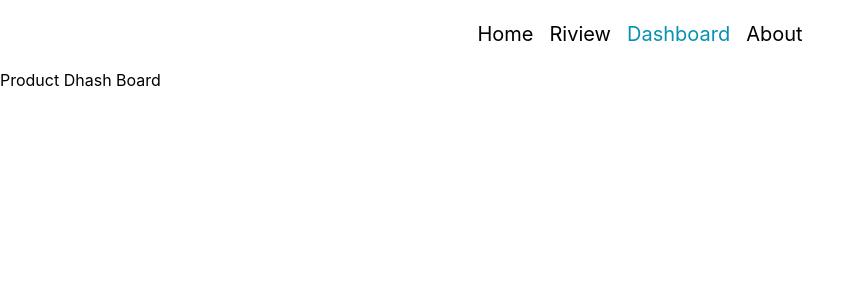
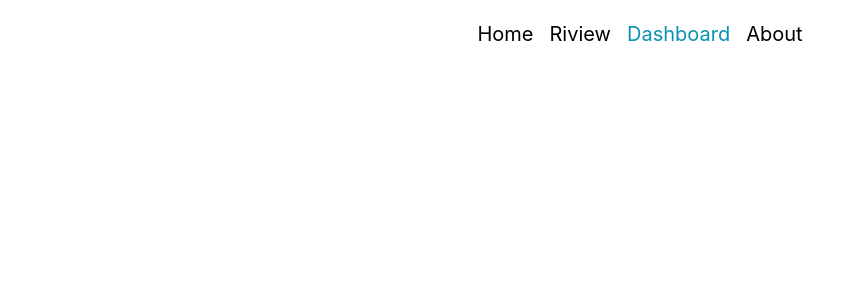
Before and after one commit to ibrahim1165/assaingment-9, a React (Create React App) app: page /dashboard in a window 1280 px wide. Shown: the top 300 px of the page, without its empty margins (0-864 px from the left). Built offline with nearby package versions, Linux system fonts and the light colour scheme.

Commit message:
404 notFoubd page add

```diff
--- a/package.json
+++ b/package.json
@@ -10,6 +10,7 @@
     "react-dom": "^18.0.0",
     "react-router-dom": "^6.3.0",
     "react-scripts": "5.0.0",
+    "recharts": "^2.1.9",
     "web-vitals": "^2.1.4"
   },
   "scripts": {
--- a/src/App.js
+++ b/src/App.js
@@ -6,6 +6,7 @@ import Header from './Components/Header/Header';
 import Home from './Components/Home/Home';
 import RiviewHome from './Components/ReviewHome/RiviewHome';
 import Riview from './Components/Riview/Riview';
+import NotFound from './Components/NotFound/NotFound';
 
 function App() {
   return (
@@ -17,6 +18,8 @@ function App() {
 <Route path="/riview" element={<Riview></Riview> }></Route>
 <Route path="/dashboard" element={<DashBoard></DashBoard> }></Route>
 <Route path="/about" element={<About></About>}></Route>
+<Route path="*" element={ <NotFound></NotFound> }></Route>
+
   </Routes>
     </div>
   );
--- a/src/Components/Dashboard/DashBoard.js
+++ b/src/Components/Dashboard/DashBoard.js
@@ -1,11 +1,51 @@
-import React from 'react';
+import React, { useEffect, useState } from 'react';
+import { render } from 'react-dom';
+import { Pie, PieChart,ResponsiveContainer } from 'recharts';
+//    const data =[
+//     {
+//         "month": "Mar",
+//         "investment": 100000,
+//         "sell": 241,
+//         "revenue": 10401
+//     },
+//     {
+//         "month": "Apr",
+//         "investment": 200000,
+//         "sell": 423,
+//         "revenue": 24500
+//     },
+//     {
+//         "month": "May",
+//         "investment": 500000,
+//         "sell": 726,
+//         "revenue": 67010
+//     },
+//     {
+//         "month": "Jun",
+//         "investment": 500000,
+//         "sell": 529,
+//         "revenue": 40405
+//     },
+//     {
+//         "month": "Jul",
+//         "investment": 600000,
+//         "sell": 601,
+//         "revenue": 50900
+//     },
+//     {
+//         "month": "Aug",
+//         "investment": 700000,
+//         "sell": 670,
+//         "revenue": 61000
+//     }
+// ]
 
-const DashBoard = () => {
-    return (
-        <div>
-            <h2>Product Dhash Board</h2>
-        </div>
-    );
+const DashBoard = () =>{
+return (
+ <PieChart>
+
+ </PieChart>
+);
 };
 
 export default DashBoard;
--- a/src/Components/NotFound/NotFound.js
+++ b/src/Components/NotFound/NotFound.js
@@ -1,4 +1,5 @@
 import React from 'react'
+import CustomLink from '../CustomLink/CustomLink'
 
 const NotFound = () => {
   return (
@@ -11,15 +12,9 @@ const NotFound = () => {
           <h1 className='mb-4 text-2xl font-extrabold leading-tight tracking-tight text-left text-gray-900 md:text-4xl'>
             Oops! The page you're looking for isn't here.
           </h1>
-          <p className='mb-5 text-base text-left text-gray-800 md:text-xl'>
-            You might have the wrong address, or the page may have moved.
-          </p>
-          <button className='w-full mb-2 py-2 px-3 text-white mt-3 bg-cyan-600 sm:w-auto sm:mb-0'>
+          <CustomLink to="/" className='w-full mb-2 py-2 px-3 text-white mt-3 bg-cyan-600 sm:w-auto sm:mb-0'>
             Back to homepage
-          </button>
-          <button className='w-full mb-2 py-2 px-3 text-white mt-3 mx-2 bg-cyan-600 sm:w-auto sm:mb-0'>
-            Contact us
-          </button>
+          </CustomLink>
         </div>
         <div>
           <div className='w-full h-full bg-gray-200 rounded-lg'>
```
Also changed, not shown: 1 other file (tests, documents, lock files or other folders).
